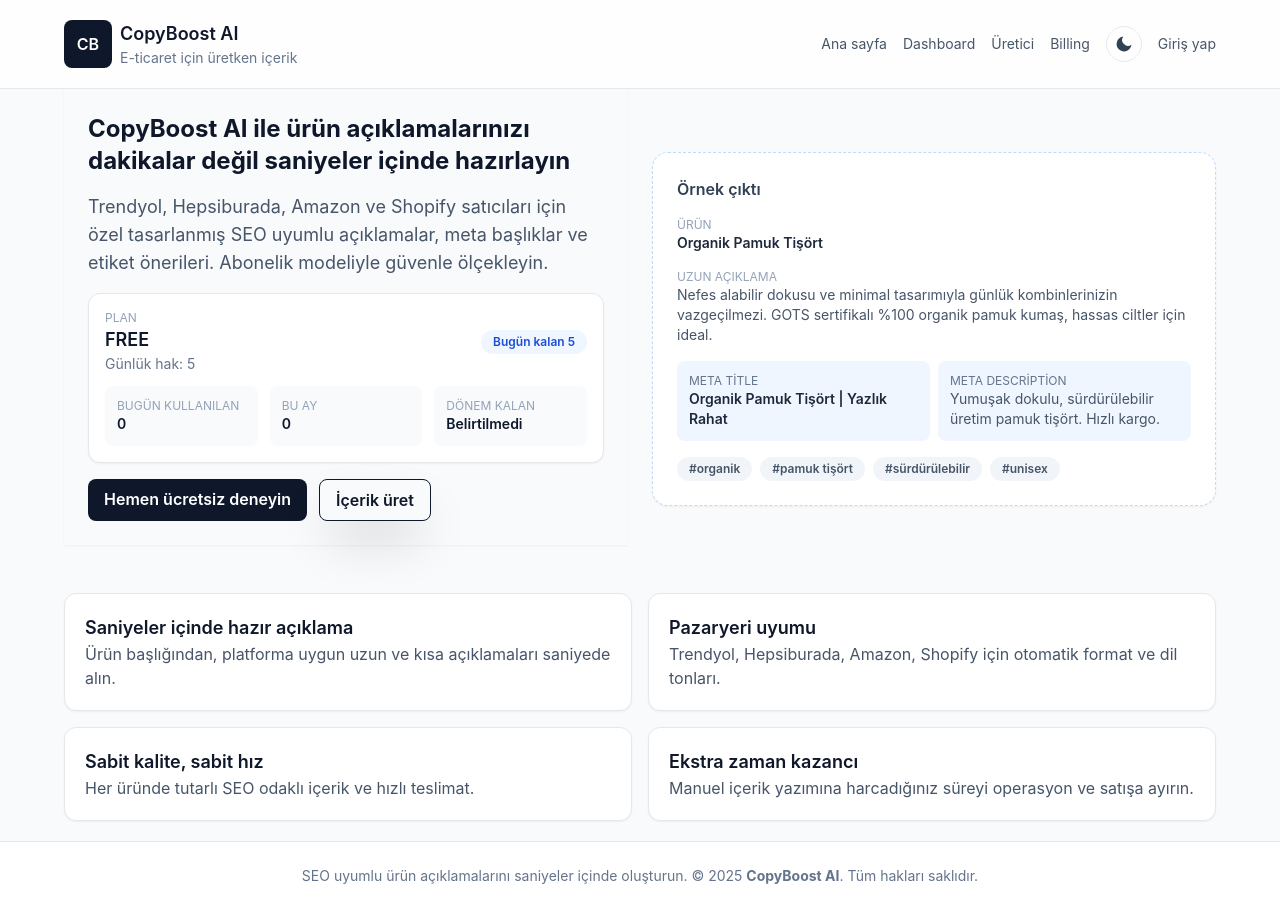
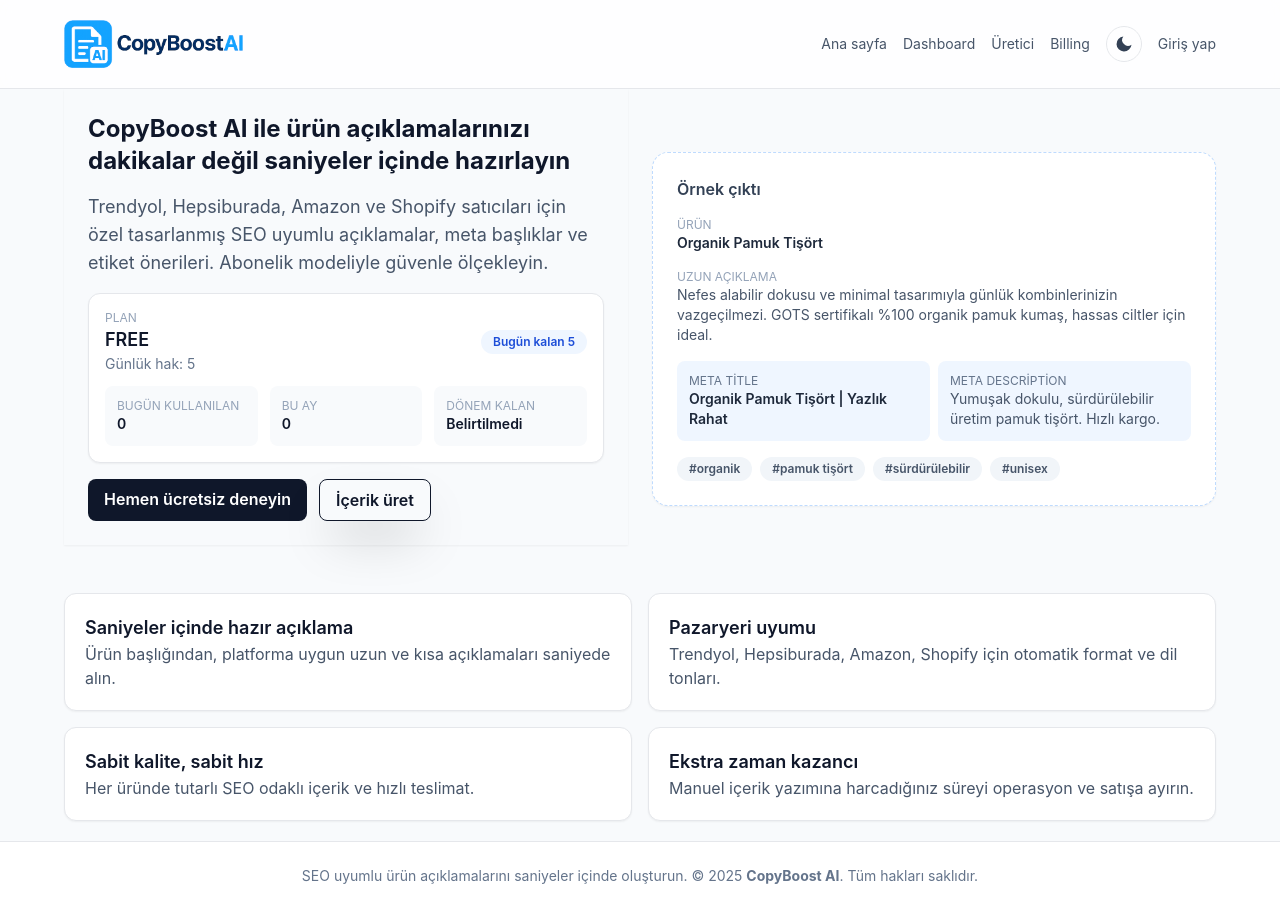
Before and after one commit to murat-cakmak/CopyBoostAI, a Next.js app in the folder frontend/: page / in a window 1280 px wide. Built offline with nearby package versions, Linux system fonts and the light colour scheme; no server answers.

Commit message:
added logo

```diff
--- a/frontend/app/layout.tsx
+++ b/frontend/app/layout.tsx
@@ -10,6 +10,11 @@
   metadataBase: new URL(siteUrl),
   title: "CopyBoost AI - AI SEO aracı | E-Ticaret SEO aracı | Sosyal Medya SEO aracı",
   description: "SEO odaklı E-Ticaret ve Sosyal Medyada ürün açıklamaları ve pazarlama içerikleri üretin",
+  icons: {
+    icon: "/copyboostai.ico",
+    shortcut: "/copyboostai.ico",
+    apple: "/copyboostai-logo.webp"
+  },
   robots: {
     index: true,
     follow: true,
--- a/frontend/components/NavBar.tsx
+++ b/frontend/components/NavBar.tsx
@@ -1,5 +1,6 @@
 "use client";
 
+import Image from "next/image";
 import { useEffect, useRef, useState } from "react";
 import { AuthUser, clearStoredUser, getStoredUser } from "@/lib/auth";
 import { useTheme } from "next-themes";
@@ -53,17 +54,18 @@
   return (
     <header className="border-b bg-white/80 backdrop-blur py-5">
       <div className="container flex items-center justify-between py-4">
-        <div className="flex items-center gap-2">
-          <a href="/" className="hover:text-primary">
-            <div className="h-12 w-12 rounded-lg bg-primary text-white grid place-items-center font-semibold">
-              CB
-            </div>
+        <div className="flex items-center gap-3">
+          <a href="/" className="flex items-center hover:text-primary" aria-label="CopyBoost AI ana sayfası">
+            <Image
+              src="/copyboostai-logo.webp"
+              alt="CopyBoost AI"
+              width={160}
+              height={48}
+              priority
+              className="h-10 w-auto sm:h-12"
+              sizes="(max-width: 640px) 120px, (max-width: 1024px) 140px, 160px"
+            />
           </a>
-
-          <div>
-            <p className="text-lg font-semibold">CopyBoost AI</p>
-            <p className="text-sm text-slate-500">E-ticaret için üretken içerik</p>
-          </div>
         </div>
         <nav className="hidden items-center gap-4 text-sm text-slate-600 lg:flex">
             <a href="/" className="hover:text-primary">
```
Also changed, not shown: frontend/public/copyboostai-logo.webp (added), 1 other file (tests, documents, lock files or other folders).
